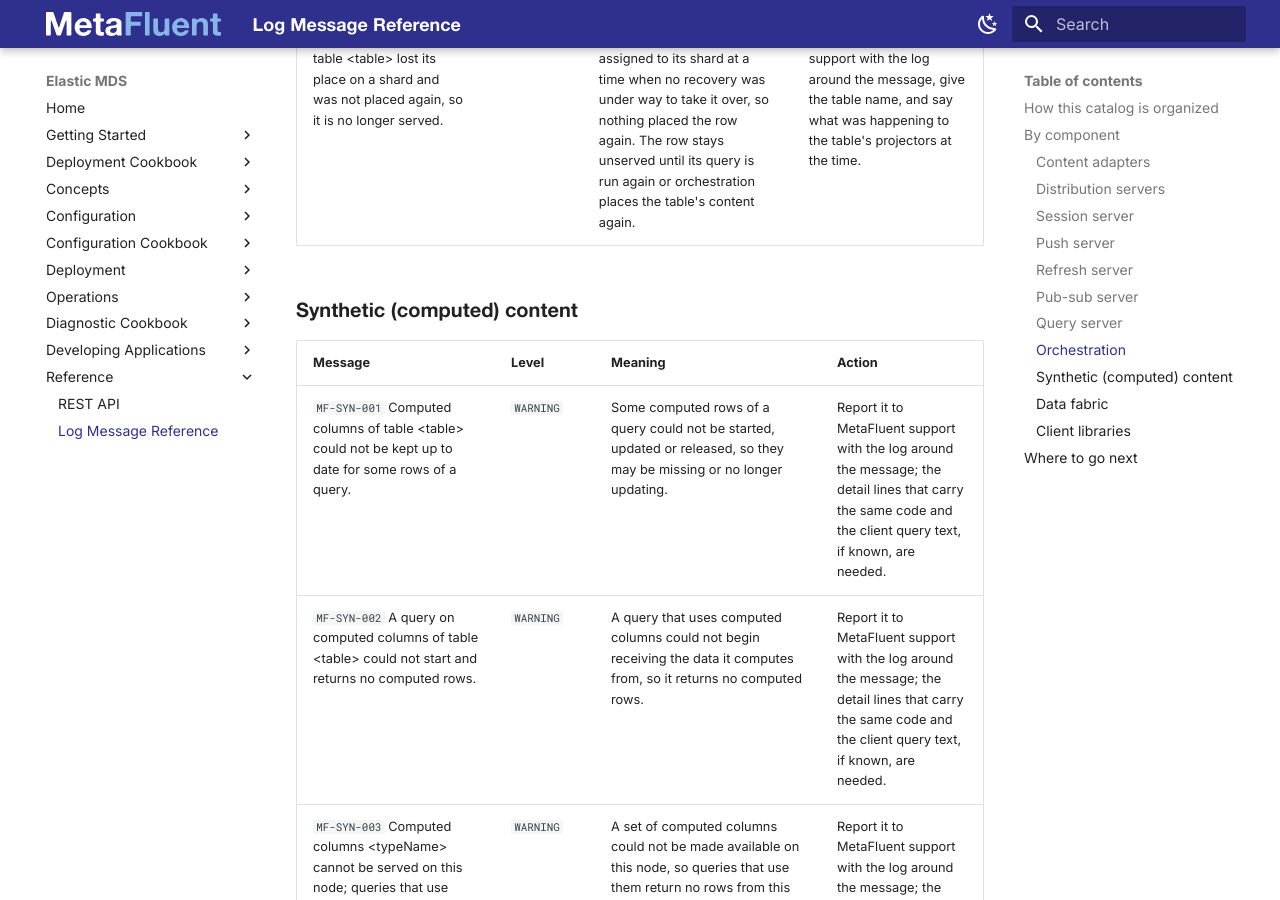
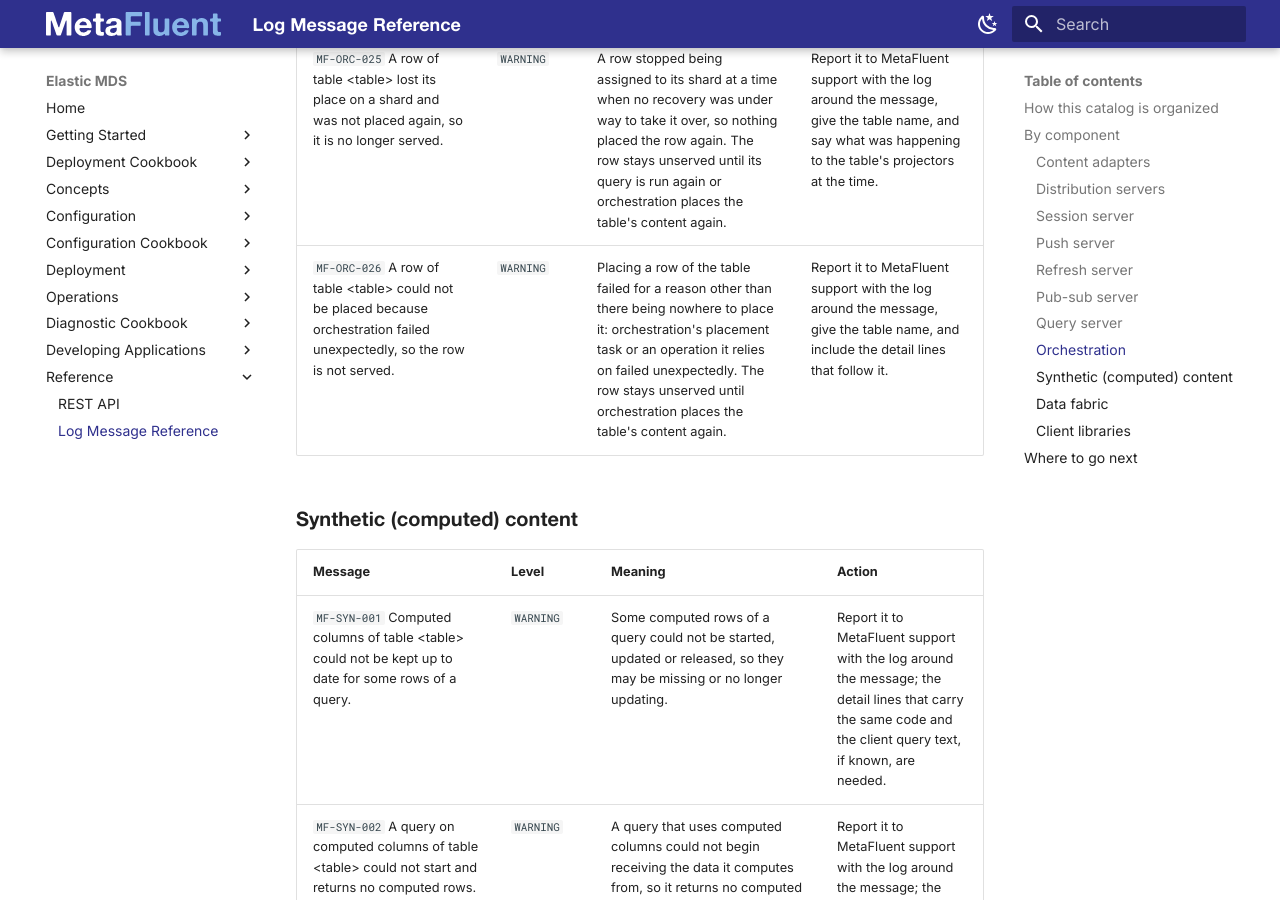
Before and after one commit to MetaFluent/ElasticMDS-docs, an MkDocs documentation site: the page built from docs/Log-Message-Reference.md, in a window 1280 px wide and 900 px high, scrolled down 29301 px. Built offline with MkDocs 1.6.1 and Material for MkDocs 9.7.7, drawn with Linux system fonts in a browser that asks for light colours; the version menu is left out.

Commit message:
Log Message Reference: MF-ORC-026 (generated) (MetaFluent/IssueTracking#1478)
Co-Authored-By: Claude Opus 5.5 <noreply@anthropic.com>
Claude-Session: https://claude.ai/code/session_01E8KNXY3aFuZakTnEVp2gct

```diff
--- a/docs/Log-Message-Reference.md
+++ b/docs/Log-Message-Reference.md
@@ -231,6 +231,7 @@ The push, refresh, pub-sub and relational servers that serve clients.
 | `MF-ORC-023` An internal orchestration task failed and its failure handler failed too. | `WARNING` | An internal orchestration task failed, and the handling of that failure failed as well. | Report it to MetaFluent support with the log around the message, and give the task named in the detail lines. |
 | `MF-ORC-024` The container &lt;containerId&gt; requested to scale up image &lt;image&gt; did not start a projector in time, so autoscaling for the image goes on without it. Check the container manager, the container runtime and that the image can be pulled. | `WARNING` | A scale-up asked the container manager for a new container, and no projector from that container arrived within the policy's scale-up container timeout. The scale-up was abandoned so the image's autoscaling is not held back. If the container starts later, its projector joins the image and autoscaling scales it down if it is not needed. | Check that the container manager is reachable, the container runtime has capacity and the image can be pulled and starts; look for the container by the ID in the message. Raise the policy's scale-up container timeout if containers on this platform legitimately take longer to start. |
 | `MF-ORC-025` A row of table &lt;table&gt; lost its place on a shard and was not placed again, so it is no longer served. | `WARNING` | A row stopped being assigned to its shard at a time when no recovery was under way to take it over, so nothing placed the row again. The row stays unserved until its query is run again or orchestration places the table's content again. | Report it to MetaFluent support with the log around the message, give the table name, and say what was happening to the table's projectors at the time. |
+| `MF-ORC-026` A row of table &lt;table&gt; could not be placed because orchestration failed unexpectedly, so the row is not served. | `WARNING` | Placing a row of the table failed for a reason other than there being nowhere to place it: orchestration's placement task or an operation it relies on failed unexpectedly. The row stays unserved until orchestration places the table's content again. | Report it to MetaFluent support with the log around the message, give the table name, and include the detail lines that follow it. |
 <!-- generated: orchestration end -->
 
 ### Synthetic (computed) content
```
